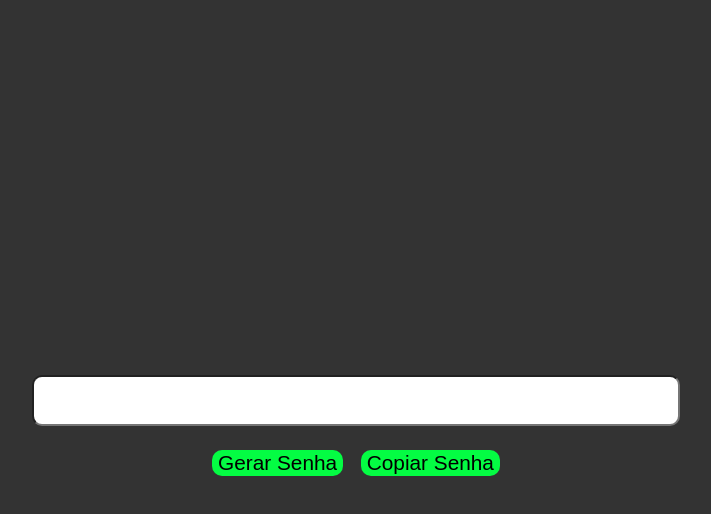
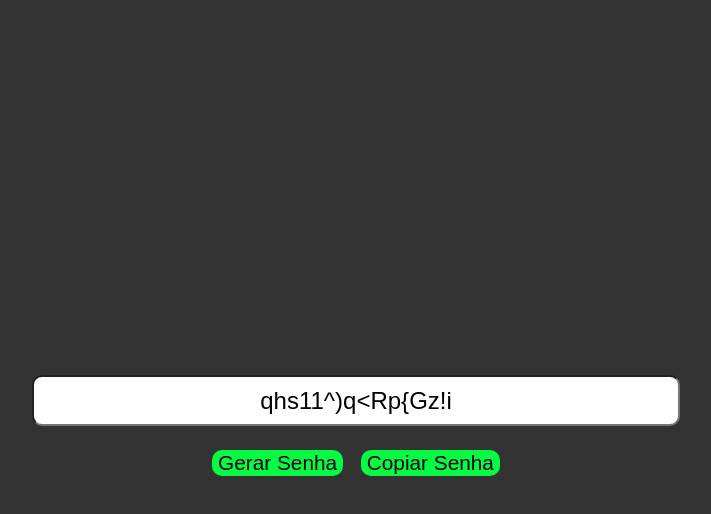
Before and after one commit to gabtapia/Password-Generator, a plain HTML site: page index.html in a window 1280 px wide. Both pictures are taken after a click on the button "Gerar Senha". Shown: the whole page, without its empty margins (284-995 px from the left). Drawn offline with Linux system fonts and the light colour scheme.

Commit message:
JS Adicionado

```diff
--- a/index.html
+++ b/index.html
@@ -7,6 +7,7 @@
     <title>Gerador de Senha</title>
     <link rel="stylesheet" href="styles.css">
     <link rel="icon" type="image/x-icon" href="favicon.ico">
+    <script src="script.js"></script>
 </head>
 <body>
 
--- /dev/null
+++ b/script.js
@@ -0,0 +1,16 @@
+function generatePW() {
+    var chars = "0123456789abcdefghijklmnopqrstuvwxyzABCDEFGHIJLMNOPQRSTUVWXYZ!@#$%^&*()+?><:{}[]";
+    var passwordLength = 16;
+    var password = "";
+
+    for (var i = 0; i < passwordLength; i++) {
+      var randomNumber = Math.floor(Math.random() * chars.length);
+      password += chars.substring(randomNumber, randomNumber + 1);
+    }
+    document.getElementById('pw').value = password
+}
+
+function copyPW() {
+  document.querySelector('#pw').select();
+  document.execCommand("copy");
+}
```
